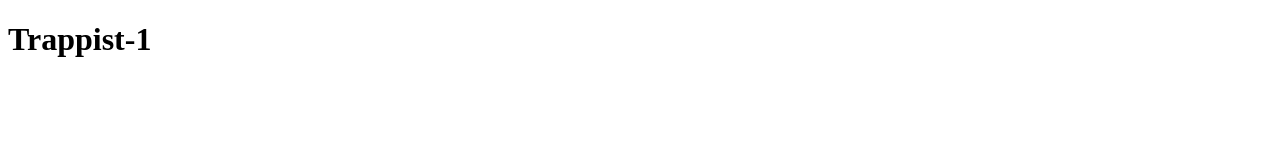
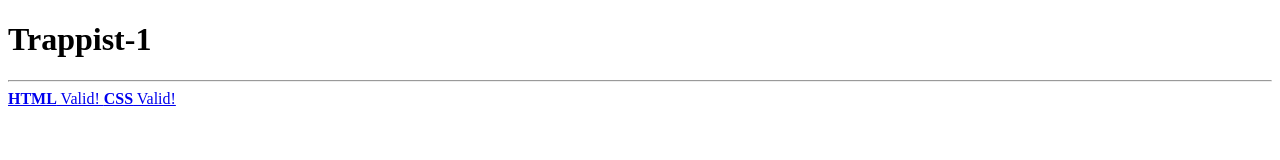
Before and after one commit to Jakob-Ayers/astronomy, a plain HTML site: page star-poster/index.html in a window 1280 px wide. Drawn offline with Linux system fonts and the light colour scheme.

Commit message:
added stylesheet and validation link

```diff
--- a/star-poster/index.html
+++ b/star-poster/index.html
@@ -11,6 +11,13 @@
     <header>
         <h1>Trappist-1</h1>
     </header>
+    <footer>
+        <hr>
+        <a href="http://validator.w3.org/check?uri=https://jakob-ayers.github.io/astronomy/star-poster/index.html">
+            <strong> HTML</strong> Valid! </a>
+            <a href="https://jigsaw.w3.org/css-validator/validator?uri=https://jakob-ayers.github.io/astronomy/star-poster/index.html">
+            <strong> CSS</strong> Valid! </a>
+    </footer>
 </body>
 
 </html>
--- /dev/null
+++ b/star-poster/style.css
@@ -0,0 +1,3 @@
+header > h1 {
+    text-align: center;
+}
```
